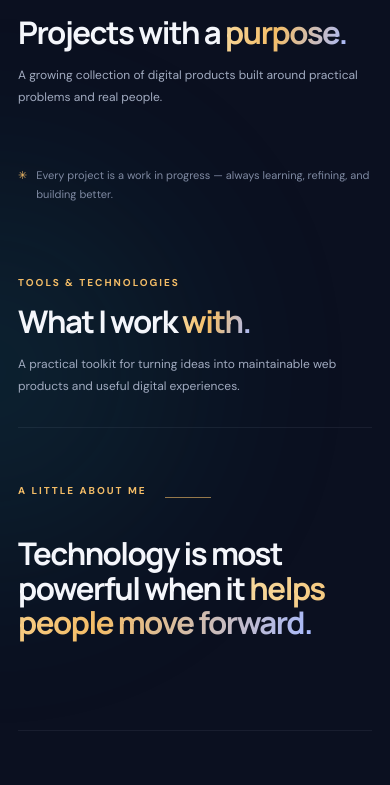
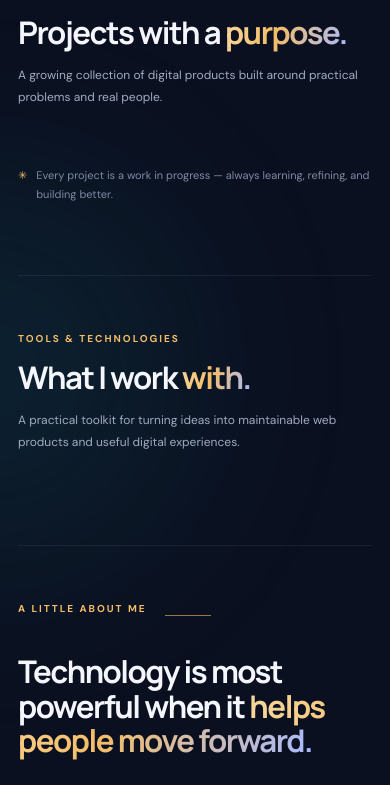
Before and after one commit to companyscarz/my_profile, a Flask app: template templates/index.html in a window 390 px wide; the page is wider, and only the part inside the window is pictured. Shown: the part 1009-1794 px from the top of that part. Run offline with Flask 3, Linux system fonts and the light colour scheme; the template is opened without the code that fills it, so the values that code supplies are empty.

Commit message:
Style responsive skills section

```diff
--- a/static/css/style.css
+++ b/static/css/style.css
@@ -219,3 +219,10 @@ button { font: inherit; }
 @media (prefers-reduced-motion: reduce) {
   *, *::before, *::after { scroll-behavior: auto !important; transition-duration: .01ms !important; animation-duration: .01ms !important; animation-iteration-count: 1 !important; }
 }
+
+/* Skills section */
+.skills-section { padding-top: 76px; padding-bottom: 84px; border-top: 1px solid rgba(194,207,231,.08); }
+.skills-list { display: flex; flex-wrap: wrap; gap: 11px; margin-top: 30px; }
+.skill-pill { display: inline-flex; align-items: center; min-height: 43px; padding: 10px 15px; border: 1px solid rgba(194,207,231,.14); border-radius: 12px; background: linear-gradient(135deg, rgba(25,35,57,.8), rgba(15,22,38,.72)); color: #d9e2f4; font-size: 12px; font-weight: 600; }
+.skill-pill::before { content: "✦"; margin-right: 9px; color: var(--gold); font-size: 10px; }
+@media (max-width: 680px) { .skills-section { padding-top: 55px; padding-bottom: 62px; } .skills-list { gap: 8px; margin-top: 22px; } .skill-pill { min-height: 39px; padding: 9px 11px; font-size: 11px; } }
```
